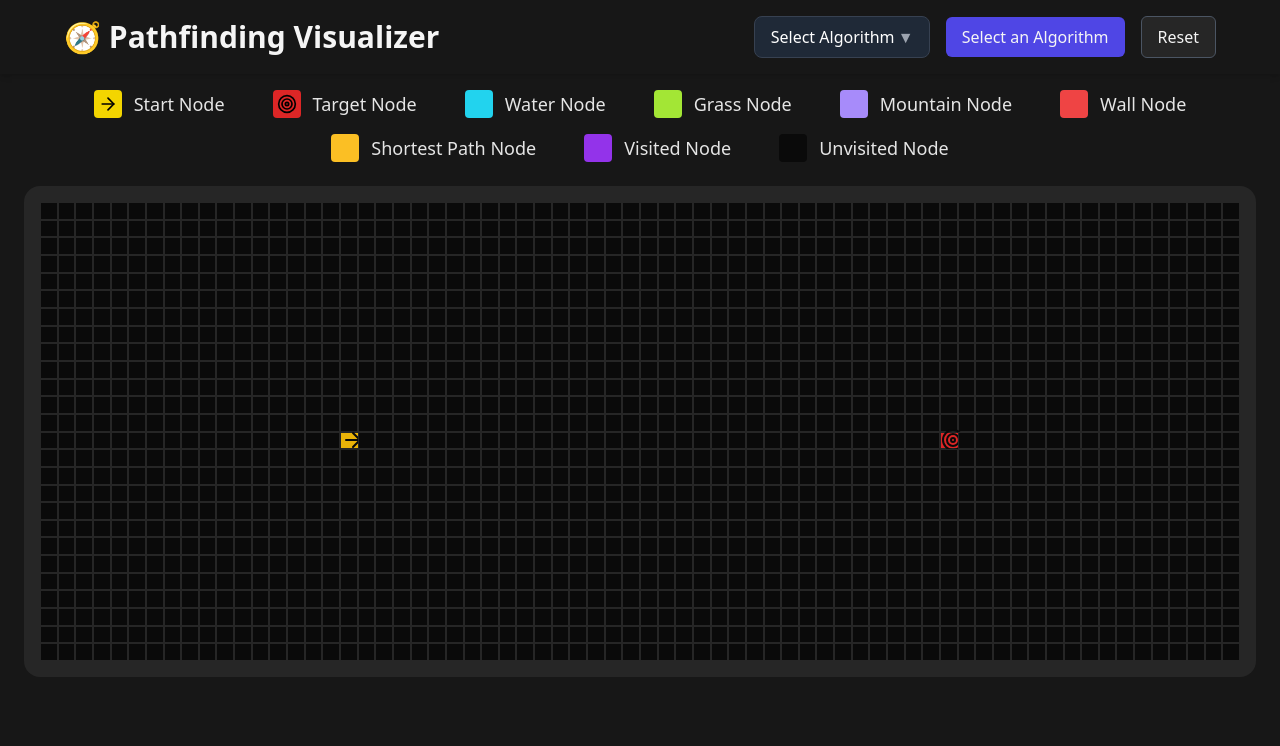
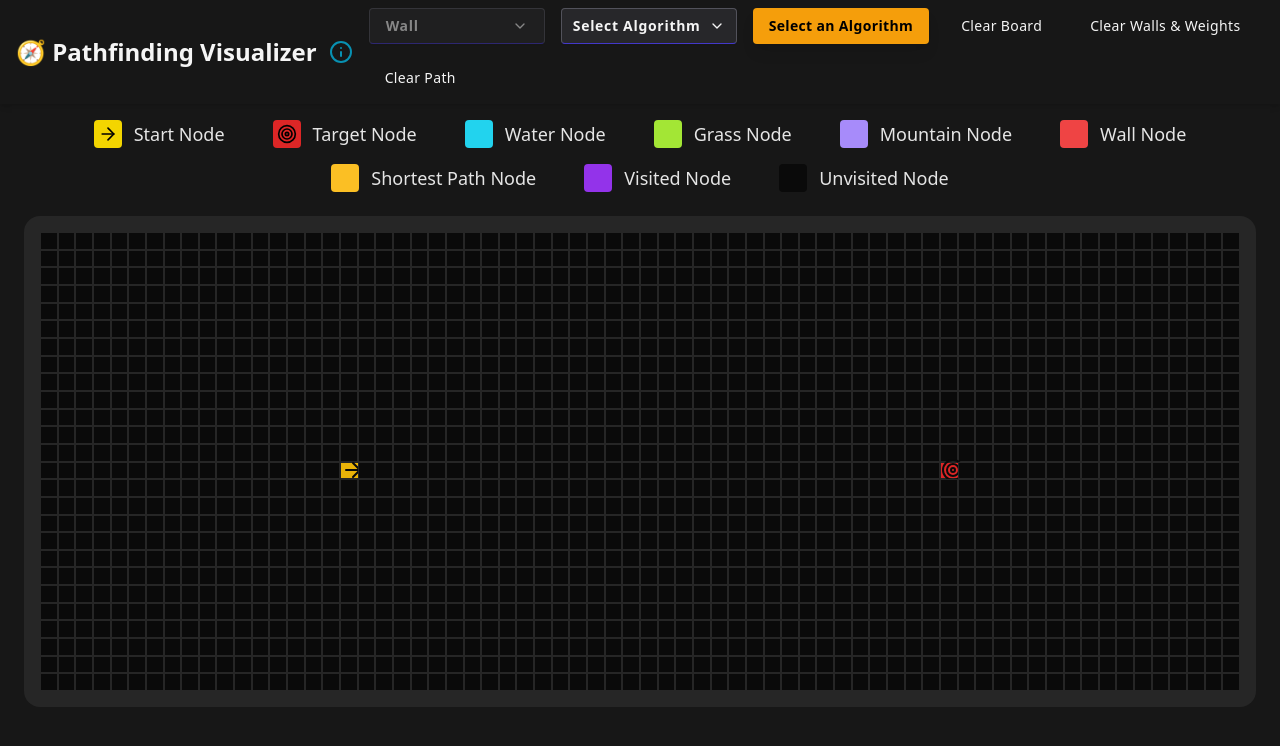
Before and after one commit to ArinLamba/Pathfinder-Visualizer, a React (Vite) app: page / in a window 1280 px wide. Shown: the top 746 px of the page. Built offline with nearby package versions, Linux system fonts and the light colour scheme.

Commit message:
add buttons for clear board and wall and path

```diff
--- a/package.json
+++ b/package.json
@@ -11,6 +11,7 @@
   },
   "dependencies": {
     "@radix-ui/react-dropdown-menu": "^2.1.16",
+    "@radix-ui/react-slot": "^1.2.3",
     "class-variance-authority": "^0.7.1",
     "clsx": "^2.1.1",
     "lucide-react": "^0.536.0",
--- a/src/animations/animateBFS.ts
+++ b/src/animations/animateBFS.ts
@@ -16,7 +16,7 @@ export const animateBFS = (
         });
 
         if(i === visitedNodes.length - 1) reslove();
-      }, 15 * i);
+      }, 12 * i);
     })
   });
 };
--- a/src/components/Controls.tsx
+++ b/src/components/Controls.tsx
@@ -1,10 +1,12 @@
 import { useState } from 'react';
 
 import type { AlgoSelection, NodeAttributes, ObstacleSelection } from '@/lib/types';
-import { algorithms } from '@/lib/utils/constants';
 import { clearVisitedAndPath } from '@/lib/utils/generateGrid';
 
 import { WeightSelection } from './WeightSelection';
+import { SelectAlgo } from './SelectAlgo';
+import { Button } from './ui/button';
+import { Info } from 'lucide-react';
 
 
 type Props = {
@@ -28,11 +30,6 @@ export const Controls = ({
 }: Props) => {
   const [selectedAlgo, setSelectedAlgo] = useState<AlgoSelection>(null);
 
-  const baseClass = "text-neutral-100 hover:text-white px-4 py-2 text-md border border-gray-600 rounded-md transition";
-
-  if(selectedAlgo !== "DIJKSTRA") {
-    setObstacle("Wall");
-  }
   const handleVisualize = () => {
     if(!selectedAlgo || isRunning) return;
     const newGrid = clearVisitedAndPath(grid);
@@ -43,10 +40,6 @@ export const Controls = ({
 
   };
 
-  const handleChamge = (e: React.ChangeEvent<HTMLSelectElement>) => {
-    setSelectedAlgo(e.target.value as AlgoSelection);
-  };
-
   const handleReset = () => {
     setVisualizerTrigger(0);
     setSelectedAlgo(null);
@@ -54,54 +47,53 @@ export const Controls = ({
   };
 
   return (
-    <header className="w-full sticky top-0 z-50 px-6 py-4 bg-neutral-900 shadow-md text-neutral-100">
-      <div className="max-w-6xl mx-auto flex flex-col md:flex-row items-center justify-between gap-4">
-        <h1 className="text-2xl md:text-3xl font-semibold">
+    <header className="w-full sticky top-0 z-50 px-4 py-2 bg-neutral-900 shadow-md text-neutral-100">
+      <div className="lg:max-w-[1420px] w-full mx-auto flex flex-col md:flex-row items-center justify-between gap-4">
+        <h1 className="text-2xl font-semibold flex items-center gap-x-3 flex-shrink-0">
           🧭 Pathfinding Visualizer
+          <Info className="text-cyan-600 hover:cursor-pointer hover:text-cyan-400 transition delay-75 size-6"/>
         </h1>
 
         <div className="flex items-center gap-4 flex-wrap">
           <div className="w-44 relative inline-block">
-            {selectedAlgo === "DIJKSTRA" && <WeightSelection setObstacle={setObstacle}/>}
+            {<WeightSelection
+              selectedAlgo={selectedAlgo}
+              setObstacle={setObstacle}
+            />}
           </div>
+
           {/* Custom Select */}
-          <div className="relative inline-block w-44 ">
-            <select
-              value={selectedAlgo || ''}
-              onChange={(e) => handleChamge(e)}
+          <div className="relative inline-block w-44">
+            <SelectAlgo
+              selectedAlgo={selectedAlgo}
+              setSelectedAlgo={setSelectedAlgo}
+            />
+          </div>
 
-              className="appearance-none w-full bg-gray-800 border border-gray-700 text-white text-md rounded-lg focus:ring-emerald-500 focus:border-emerald-500 block px-4 py-2"
-            >
-              <option value="" disabled>
-                Select Algorithm
-              </option>
-              {algorithms.map((algo) => (
-                <option key={algo} value={algo}>
-                  {algo}
-                </option>
-              ))}
-            </select>
-            <div className="pointer-events-none absolute inset-y-0 right-0 mr-2 flex items-center px-2 text-gray-400">
-              ▼
-            </div>
-          </div>
           {/* Visualize Button */}
-          <button
-            className="bg-indigo-600 hover:bg-indigo-700 text-neutral-100 text-md px-4 py-2 rounded-md transition"
+          <Button
+            variant={"visualize"}
+            className="tracking-wide rounded"
             disabled={isRunning}
             onClick={handleVisualize}
           >
             {selectedAlgo ? `Visualize ${selectedAlgo}!` : 'Select an Algorithm'}
-          </button>
+          </Button>
 
           {/* Reset Button */}
-          <button
-            className={baseClass + " bg-neutral-800"}
+          <Button variant="ghost"
             disabled={isRunning}
             onClick={handleReset}
           >
-            Reset
-          </button>
+            Clear Board
+          </Button>
+          <Button variant={"ghost"} disabled={isRunning}>
+            Clear Walls & Weights
+          </Button>
+          <Button variant={"ghost"} disabled={isRunning}>
+            Clear Path
+          </Button>
+
         </div>
       </div>
     </header>
--- /dev/null
+++ b/src/components/SelectAlgo.tsx
@@ -0,0 +1,49 @@
+import { algorithms } from '@/lib/utils/constants';
+import { type AlgoSelection } from '@/lib/types';
+
+import {
+  DropdownMenu,
+  DropdownMenuContent,
+  DropdownMenuItem,
+  DropdownMenuTrigger,
+} from "./ui/dropdown-menu"
+import { Button } from "./ui/button"
+
+import { ChevronDown } from "lucide-react"
+
+
+type Props = {
+  selectedAlgo: AlgoSelection;
+  setSelectedAlgo: (algo: AlgoSelection) => void;
+}
+
+export function SelectAlgo({ selectedAlgo, setSelectedAlgo }: Props) {
+
+
+  return (
+    <DropdownMenu>
+      <DropdownMenuTrigger
+        className="focus:outline-none"
+        asChild
+      >
+        <Button
+          variant="secondary"
+          className="w-full text-neutral-100 rounded font-semibold tracking-wider border-b border-b-indigo-700 transition"
+        >
+          {selectedAlgo ? `${selectedAlgo}` : 'Select Algorithm'}
+          <ChevronDown className="w-5 h-4 ml-auto"/>
+        </Button>
+      </DropdownMenuTrigger>
+      <DropdownMenuContent className="w-44 text-xs bg-black space-y-[2px] font-medium border-white/20 border-2 border-t-0" align="start">
+        {algorithms.map((algorithm) => (
+          <DropdownMenuItem
+            className="text-indigo-500 px-3 py-2 text-sm tracking-wider cursor-pointer focus:bg-neutral-800 focus:text-indigo-300"
+            onSelect={() => setSelectedAlgo(algorithm)}
+          >
+            {algorithm}
+          </DropdownMenuItem>
+        ))}
+      </DropdownMenuContent>
+    </DropdownMenu>
+  )
+}
--- a/src/components/WeightSelection.tsx
+++ b/src/components/WeightSelection.tsx
@@ -1,7 +1,7 @@
-import { useState } from "react";
+import { useEffect, useState } from "react";
 import { ChevronDown } from "lucide-react";
 
-import type { ObstacleSelection } from "@/lib/types";
+import type { AlgoSelection, ObstacleSelection } from "@/lib/types";
 
 import {
   DropdownMenu,
@@ -9,25 +9,29 @@ import {
   DropdownMenuItem,
   DropdownMenuTrigger
 } from "@/components/ui/dropdown-menu";
-
-
-// const obstacles = [
-//   { title: "Wall", weight: "0", color: "bg-purple-800" },
-//   { title: "Grass", weight: "3", color: "bg-emerald-500"},
-//   { title: "Water", weight: "5", color: "bg-blue-500" },
-//   { title: "Mountain", weight: "8", color: "bg-slate-400"},
-// ];
+import { obstacles } from "@/lib/utils/constants";
+import { Button } from "./ui/button";
 
 type Props = {
+  selectedAlgo: AlgoSelection;
   setObstacle: (obstacle: ObstacleSelection) => void;
 };
 
-export const WeightSelection = ({ setObstacle }: Props) => {
+export const WeightSelection = ({ setObstacle, selectedAlgo }: Props) => {
 
-  const [selectedWeight, setselectedWeight] = useState<ObstacleSelection>(null);
+  const [selectedWeight, setSelectedWeight] = useState<ObstacleSelection>(null);
+  const disabled = selectedAlgo !== "DIJKSTRA";
+
+  useEffect(() => {
+    if (disabled) {
+      setSelectedWeight("Wall");  // reset to wall when algo changes
+      setObstacle("Wall");
+    }
+  }, [selectedAlgo]);
+
 
   const handleChange = (title: ObstacleSelection) => {
-    setselectedWeight(title);
+    setSelectedWeight(title);
     setObstacle(title);
   }
 
@@ -35,48 +39,33 @@ export const WeightSelection = ({ setObstacle }: Props) => {
     <DropdownMenu >
       <DropdownMenuTrigger
         className="focus:outline-none"
+        disabled={disabled}
         asChild
       >
-        <button
-          className="w-full text-md font-semibold px-3 flex items-center h-9 bg-zinc-800 border-neutral-300 border-b-2 hover:bg-zinc-700/50 transition"
+        <Button
+          variant="secondary"
+          className={`w-full text-neutral-100 rounded font-semibold tracking-wider border-b border-b-indigo-700 transition
+            ${disabled ? "opacity-50 cursor-not-allowed" : "hover:bg-zinc-700/50"}
+            transition`}
+            disabled={disabled}
+        >
+          {selectedWeight ? selectedWeight : "Wall"}
+          <ChevronDown className="w-5 h-5 ml-auto"/>
+        </Button>
+      </DropdownMenuTrigger>
+      <DropdownMenuContent align="start" className="w-44 text-xs bg-black space-y-[2px] font-medium border-white/20 border-2 border-t-0">
+
+        {obstacles.map((obstacle) => (
+
+          <DropdownMenuItem
+          className="text-indigo-400 px-3 py-2 text-sm tracking-wider cursor-pointer focus:bg-neutral-900 focus:text-indigo-500"
+          onSelect={() => handleChange(obstacle.title as ObstacleSelection)}
           >
-          {selectedWeight ? selectedWeight : "Select Weight"}
-          <ChevronDown className="w-5 h-5 ml-auto"/>
-        </button>
-      </DropdownMenuTrigger>
-      <DropdownMenuContent className="w-44 text-xs border-0 border-zinc-60 shadow-none font-medium bg-black space-y-[2px]">
-        <DropdownMenuItem
-          className="text-indigo-400 px-3 py-2 text-sm cursor-pointer focus:bg-black focus:text-indigo-500"
-          onSelect={() => handleChange("Wall")}
-        >
-          Wall
-          <div className="h-5 w-5 bg-purple-800 rounded ml-auto"/>
-          <span className="text-base">99</span>
-        </DropdownMenuItem>
-        <DropdownMenuItem
-          className="text-indigo-400 px-3 py-2 text-sm cursor-pointer focus:bg-black focus:text-indigo-500"
-          onClick={() => handleChange("Grass")}
-        >
-          Grass
-          <div className="h-5 w-5 bg-emerald-500 rounded ml-auto"/>
-          <span className="text-base">3</span>
-        </DropdownMenuItem>
-        <DropdownMenuItem
-          className="text-indigo-400 px-3 py-2 text-sm cursor-pointer focus:bg-black focus:text-indigo-500"
-          onSelect={() => handleChange("Water")}
-        >
-          Water
-          <div className="h-5 w-5 bg-blue-500 rounded ml-auto"/>
-          <span className="text-base">5</span>
-        </DropdownMenuItem>
-        <DropdownMenuItem
-          className="text-indigo-400 px-3 py-2 text-sm cursor-pointer focus:bg-black focus:text-indigo-500"
-          onSelect={() => handleChange("Mountain")}
-        >
-          Mountain
-          <div className="h-5 w-5 bg-slate-400 rounded ml-auto"/>
-          <span className="text-base">8</span>
-        </DropdownMenuItem>
+            {obstacle.title}
+            <div className={`h-5 w-5 ${obstacle.color} rounded ml-auto`}/>
+            <span className="text-base">{obstacle.weight}</span>
+          </DropdownMenuItem>
+        ))}
       </DropdownMenuContent>
     </DropdownMenu>
   );
--- /dev/null
+++ b/src/components/ui/button.tsx
@@ -0,0 +1,59 @@
+import * as React from "react"
+import { Slot } from "@radix-ui/react-slot"
+import { cva, type VariantProps } from "class-variance-authority"
+
+import { cn } from "@/lib/utils"
+
+const buttonVariants = cva(
+  "inline-flex items-center justify-center gap-2 whitespace-nowrap rounded-md text-sm font-medium transition-colors focus-visible:outline-none focus-visible:ring-1 focus-visible:ring-ring disabled:pointer-events-none disabled:opacity-50 [&_svg]:pointer-events-none [&_svg]:size-4 [&_svg]:shrink-0",
+  {
+    variants: {
+      variant: {
+        default:
+          "bg-primary text-primary-foreground shadow hover:bg-primary/90",
+        destructive:
+          "bg-destructive text-destructive-foreground shadow-sm hover:bg-destructive/90",
+        outline:
+          "border border-input bg-background shadow-sm hover:bg-accent hover:text-accent-foreground",
+        secondary:
+          "bg-zinc-800 text shadow-sm border-zinc-600 border hover:bg-zinc-700/80",
+        ghost: "hover:bg-accent hover:text-accent-foreground",
+        link: "text-primary underline-offset-4 hover:underline",
+       visualize:
+        "bg-amber-500 text-black font-semibold shadow-lg hover:from-yellow-500 hover:bg-amber-700 hover:to-orange-600 active:scale-95 transition",
+      },
+      size: {
+        default: "h-9 px-4 py-2 tracking-wide",
+        sm: "h-8 rounded-md px-3 text-xs",
+        lg: "h-10 rounded-md px-8",
+        icon: "h-9 w-9",
+      },
+    },
+    defaultVariants: {
+      variant: "default",
+      size: "default",
+    },
+  }
+)
+
+export interface ButtonProps
+  extends React.ButtonHTMLAttributes<HTMLButtonElement>,
+    VariantProps<typeof buttonVariants> {
+  asChild?: boolean
+}
+
+const Button = React.forwardRef<HTMLButtonElement, ButtonProps>(
+  ({ className, variant, size, asChild = false, ...props }, ref) => {
+    const Comp = asChild ? Slot : "button"
+    return (
+      <Comp
+        className={cn(buttonVariants({ variant, size, className }))}
+        ref={ref}
+        {...props}
+      />
+    )
+  }
+)
+Button.displayName = "Button"
+
+export { Button, buttonVariants }
--- a/src/lib/utils/constants.ts
+++ b/src/lib/utils/constants.ts
@@ -23,3 +23,9 @@ export const isValid = (row: number, col: number) : boolean => {
 };
 
 export const algorithms = ['BFS', 'DFS', 'DIJKSTRA', 'A*'] as const;
+export const obstacles = [
+  { title: "Wall", weight: "99", color: "bg-purple-800" },
+  { title: "Grass", weight: "3", color: "bg-emerald-500"},
+  { title: "Water", weight: "5", color: "bg-blue-500" },
+  { title: "Mountain", weight: "8", color: "bg-slate-400"},
+] as const;
--- a/tailwind.config.ts
+++ b/tailwind.config.ts
@@ -6,7 +6,7 @@ export default {
   	extend: {
   		keyframes: {
 				visitedCell: {
-					'0%': { backgroundColor: '#f59e0b', transform: 'scale(0.4)' }, // amber-400
+					'0%': { backgroundColor: '#f59e0b', transform: 'scale(0.4)',}, // amber-400
 					'33%': { backgroundColor: '#f59e0b', transform: 'scale(0.8)' }, // amber-400
 					'67%': { backgroundColor: '#a855f7', transform: 'scale(1.1)' }, // amber-500
 					'100%': { backgroundColor: '#9333ea', transform: 'scale(1)' }   // amber-300
```
Also changed, not shown: 1 other file (tests, documents, lock files or other folders).
